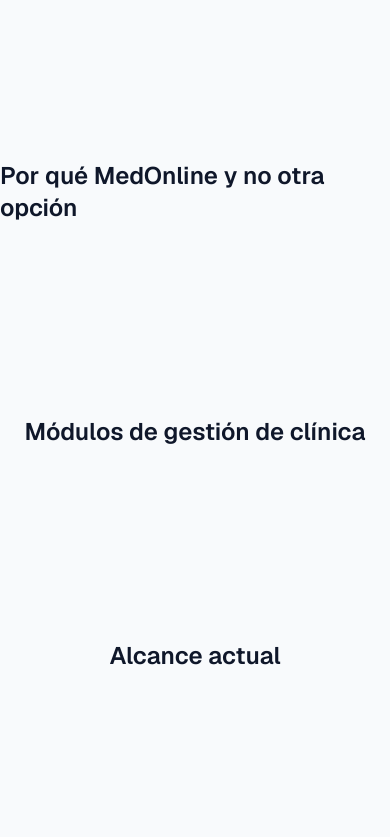
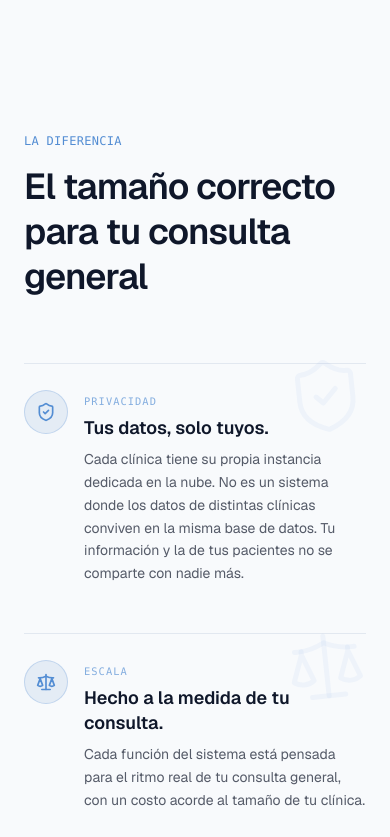
Before and after one commit to ngc-software-solutions/medonline-landing, a Next.js app: page / in a window 390 px wide. Shown: the part 6827-7664 px from the top of the page. Built offline with nearby package versions, Linux system fonts and the light colour scheme; what tailwind-animations would draw is missing.

Commit message:
feat: update description for clarity and add reasons for choosing MedOnline

```diff
--- a/src/app/layout.tsx
+++ b/src/app/layout.tsx
@@ -27,7 +27,7 @@
   metadataBase: new URL(siteUrl),
   title: "MedOnline | Expediente Clínico Electrónico NOM-004",
   description:
-    "Digitaliza el expediente clínico de tu consulta conforme a la NOM-004-SSA3-2012 y el decreto 2026. Ideal para clínicas de 1 a 3 médicos. Solicita información.",
+    "Digitaliza el expediente clínico de tu consulta conforme a la NOM-004-SSA3-2012 y el decreto 2026. Ideal para clínicas privadas de consulta general. Solicita información.",
   alternates: {
     canonical: "/",
   },
--- a/src/components/sections/WhyUs.tsx
+++ b/src/components/sections/WhyUs.tsx
@@ -1,12 +1,104 @@
+import { Headphones, Scale, ShieldCheck, Target } from "lucide-react";
+
+const REASONS = [
+  {
+    id: "datos-propios",
+    tag: "Privacidad",
+    icon: ShieldCheck,
+    title: "Tus datos, solo tuyos.",
+    description:
+      "Cada clínica tiene su propia instancia dedicada en la nube. No es un sistema donde los datos de distintas clínicas conviven en la misma base de datos. Tu información y la de tus pacientes no se comparte con nadie más.",
+  },
+  {
+    id: "tamano-adecuado",
+    tag: "Escala",
+    icon: Scale,
+    title: "Hecho a la medida de tu consulta.",
+    description:
+      "Cada función del sistema está pensada para el ritmo real de tu consulta general, con un costo acorde al tamaño de tu clínica.",
+  },
+  {
+    id: "soporte-directo",
+    tag: "Soporte",
+    icon: Headphones,
+    title: "Soporte directo con quien construyó el sistema.",
+    description:
+      "Equipo local en Cuernavaca, Morelos. Hablas directo con quien conoce tu sistema, sin intermediarios.",
+  },
+  {
+    id: "un-solo-enfoque",
+    tag: "Enfoque",
+    icon: Target,
+    title: "Un solo enfoque: consulta general.",
+    description:
+      "Especialistas en consulta general, no generalistas en todo. Eso significa que cada función del sistema tiene un propósito claro para tu clínica.",
+  },
+];
+
 export default function WhyUs() {
   return (
     <section
       id="por-que-medonline"
-      className="flex flex-col items-center justify-center py-24"
+      className="relative bg-background py-16 md:py-24 lg:py-28"
     >
-      <h2 className="text-2xl font-semibold">
-        Por qué MedOnline y no otra opción
-      </h2>
+      {/* Ambient backdrop */}
+      <div
+        aria-hidden
+        className="pointer-events-none absolute inset-0 -z-10 [background:radial-gradient(ellipse_60%_50%_at_50%_0%,var(--color-primary-muted)/25,transparent_70%)]"
+      />
+      <div
+        aria-hidden
+        className="pointer-events-none absolute inset-x-0 top-1/2 -z-10 h-px bg-border/60"
+      />
+
+      <div className="mx-auto w-full max-w-7xl px-6 sm:px-8 lg:px-12">
+        {/* Intro */}
+        <div className="timeline-view max-w-3xl animate-zoom-in animate-range-entry">
+          <span className="font-mono text-xs tracking-wide text-primary uppercase">
+            La diferencia
+          </span>
+          <h2 className="mt-3 text-4xl leading-tight font-semibold tracking-tight text-foreground lg:text-[3rem] lg:leading-[1.08]">
+            El tamaño correcto para tu consulta general
+          </h2>
+        </div>
+
+        {/* Reasons: diagonal bento, no sequential numbering */}
+        <div className="timeline-view relative mt-16 grid grid-cols-1 gap-x-10 gap-y-12 animate-zoom-in animate-range-entry animate-delay-150 sm:grid-cols-2 sm:gap-y-16">
+          {REASONS.map(({ id, tag, icon: Icon, title, description }, i) => (
+            <div
+              key={id}
+              className={`group relative border-t border-border pt-6 transition-transform duration-300 ease-out sm:pt-7 ${
+                i % 2 === 1 ? "sm:mt-10" : ""
+              }`}
+            >
+              {/* Ghost watermark icon */}
+              <Icon
+                aria-hidden
+                strokeWidth={1.5}
+                className="pointer-events-none absolute -top-2 right-0 h-20 w-20 -rotate-6 text-primary/6 transition-all duration-500 ease-out group-hover:rotate-0 group-hover:text-primary/10 sm:h-24 sm:w-24"
+              />
+
+              <div className="relative flex items-start gap-4">
+                <span className="mt-0.5 flex h-11 w-11 shrink-0 items-center justify-center rounded-full border border-primary/25 bg-primary-muted/40 text-primary transition-colors duration-300 group-hover:border-primary/50 group-hover:bg-primary-muted/70">
+                  <Icon className="h-5 w-5" strokeWidth={2} aria-hidden />
+                </span>
+
+                <div>
+                  <span className="font-mono text-[0.65rem] tracking-widest text-primary/70 uppercase">
+                    {tag}
+                  </span>
+                  <h3 className="mt-1 text-lg leading-snug font-semibold text-foreground">
+                    {title}
+                  </h3>
+                  <p className="mt-2 max-w-md text-sm leading-relaxed text-foreground/70 sm:text-base">
+                    {description}
+                  </p>
+                </div>
+              </div>
+            </div>
+          ))}
+        </div>
+      </div>
     </section>
   );
 }
```
